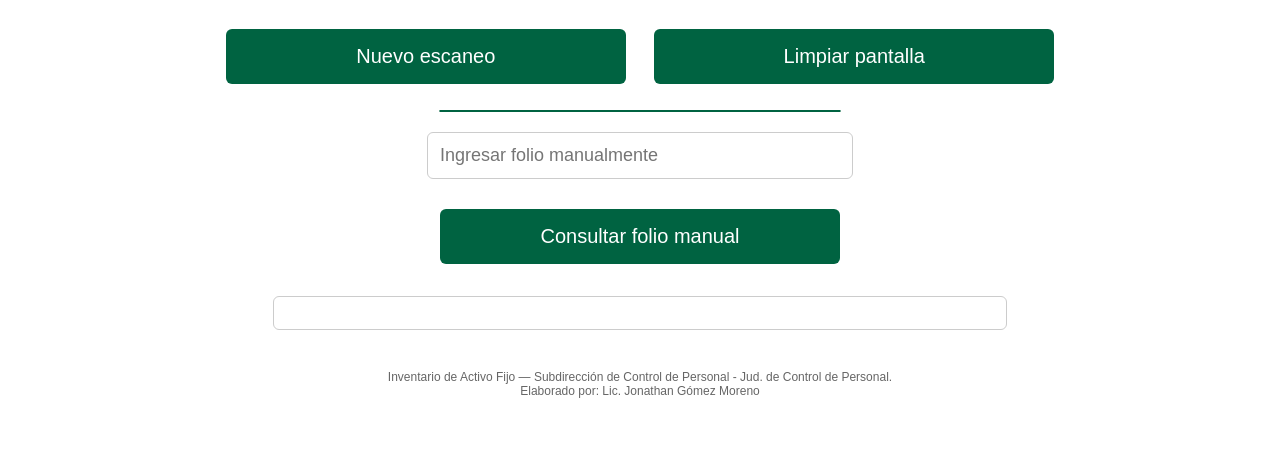
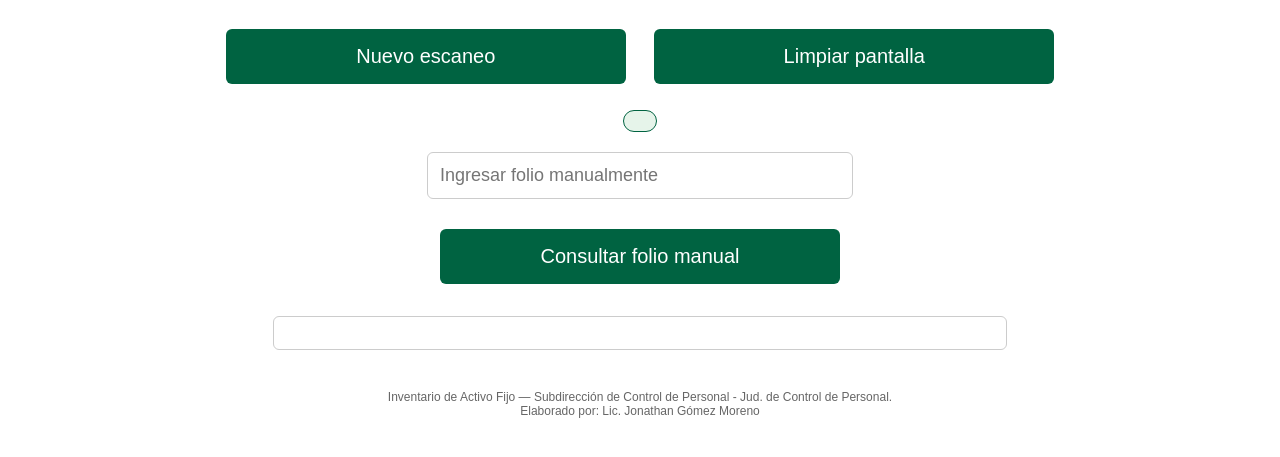
Before and after one commit to John7925/INVENTARIO_WEB, a plain HTML site: page index-qr.html in a window 1280 px wide. Shown: the part 283-740 px from the top of the page. Drawn offline with Linux system fonts and the light colour scheme.

Commit message:
Add files via upload

```diff
--- a/index-qr.html
+++ b/index-qr.html
@@ -86,18 +86,23 @@
     /*recuadro de busqueda por bien */
     #folioBox {
   margin-top: 14px;
-      background-color: #e6f4ea;
-      border: 1px solid #006341;
+  background-color: #e6f4ea;         /* Verde claro institucional */
+  border: 1px solid #006341;         /* Verde CDMX */
   border-radius: 12px;
-      font-size: 15px;
+  font-size: 16px;                   /* Tamaño ligeramente mayor para números */
   font-weight: bold;
   color: #006341;
-      width: 100%;
-      max-width: 400px; /* cuadro de díalogo del folio ingresado*/
+  padding: 10px 16px;                /* Espaciado interno horizontal y vertical */
+  width: fit-content;                /* Se ajusta al contenido */
+  max-width: 90vw;                   /* No se desborda en móviles */
   margin-left: auto;
   margin-right: auto;
   text-align: center;
+  word-break: break-word;           /* Permite saltos si el número es muy largo */
+  overflow-wrap: break-word;
+  box-sizing: border-box;
 }
+
 
     #result {
       margin-top: 20px;
```
Lines whose indentation alone changed are shown as unchanged.
